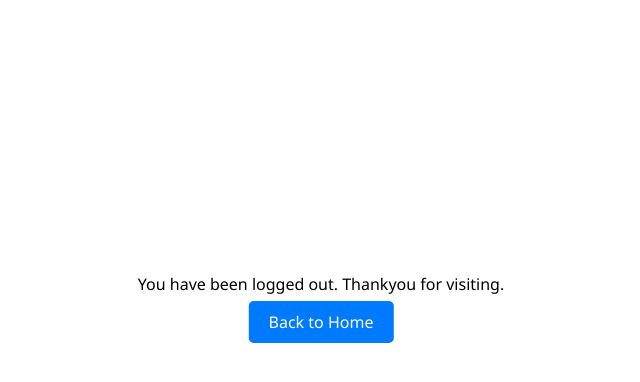
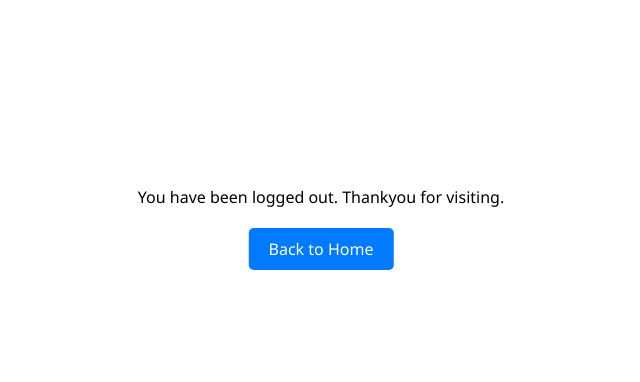
Before and after one commit to himadrikumar/eisen, a Django app: template users/templates/registration/logged_out.html in a window 1280 px wide. Shown: the part 105-487 px from the top of the page, without its empty margins (319-959 px from the left). Run offline with Django 3.2, Linux system fonts and the light colour scheme; the template is opened without the code that fills it, so the values that code supplies are empty.

Commit message:
Update logged_out.html

```diff
--- a/users/templates/registration/logged_out.html
+++ b/users/templates/registration/logged_out.html
@@ -63,7 +63,7 @@
 
         .msg {
             position: absolute;
-            top: 50%;
+            top: 40%;
             left: 50%;
             transform: translate(-50%, -50%)
         }
@@ -74,7 +74,6 @@
             padding: 10px 20px;
             border-radius: 5px;
             border: none;
-            margin-top: 20px;
         }
     </style>
 </head>
@@ -90,7 +89,7 @@
         </ul>
     </nav>
     <div class="msg">
-        <p>You have been logged out. Thankyou for visiting.</p>
+        <p style="margin-bottom: 30px;">You have been logged out. Thankyou for visiting.</p>
 
         <a class="button" href="{% url 'eisens:index' %}">Back to Home</a>
     </div>
```
